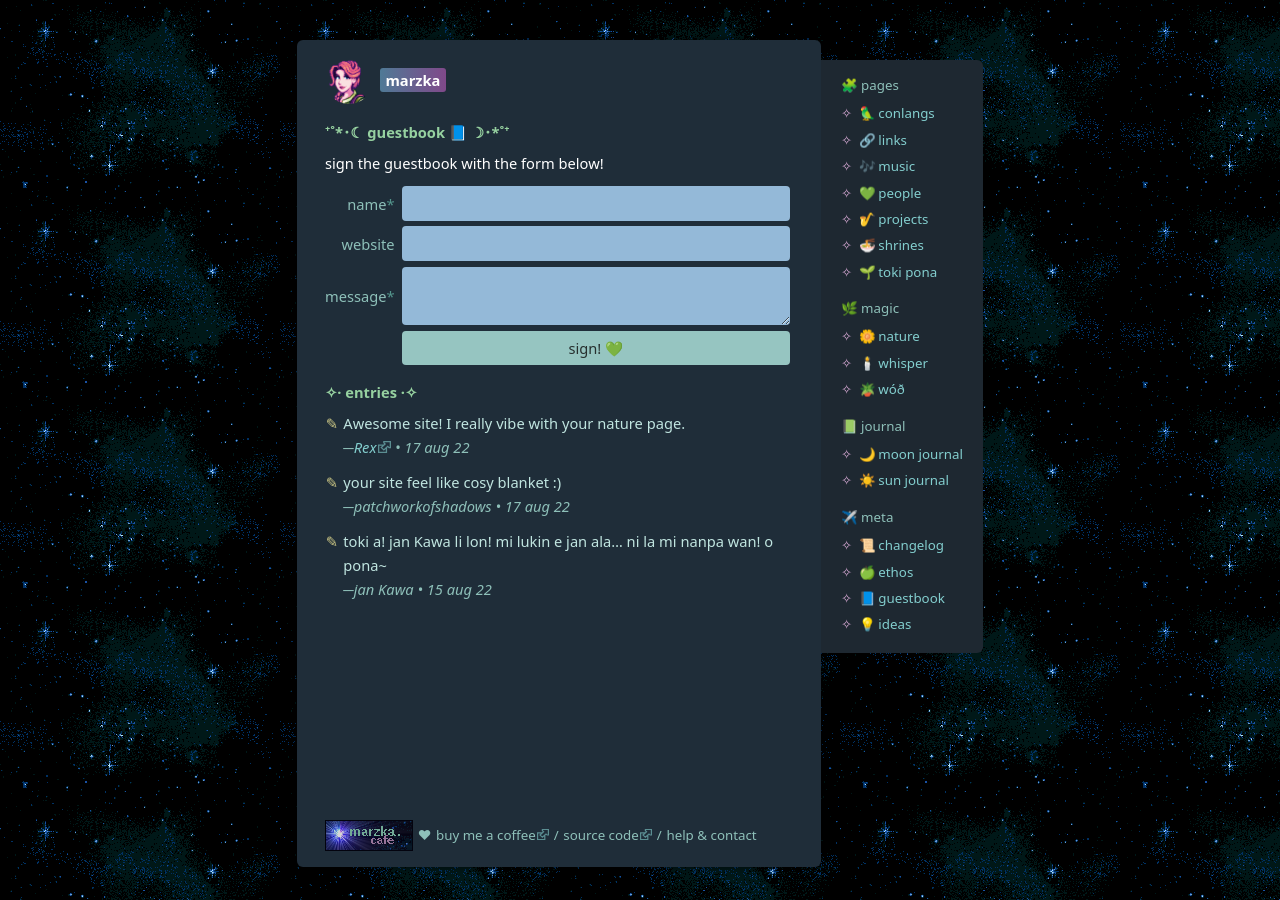
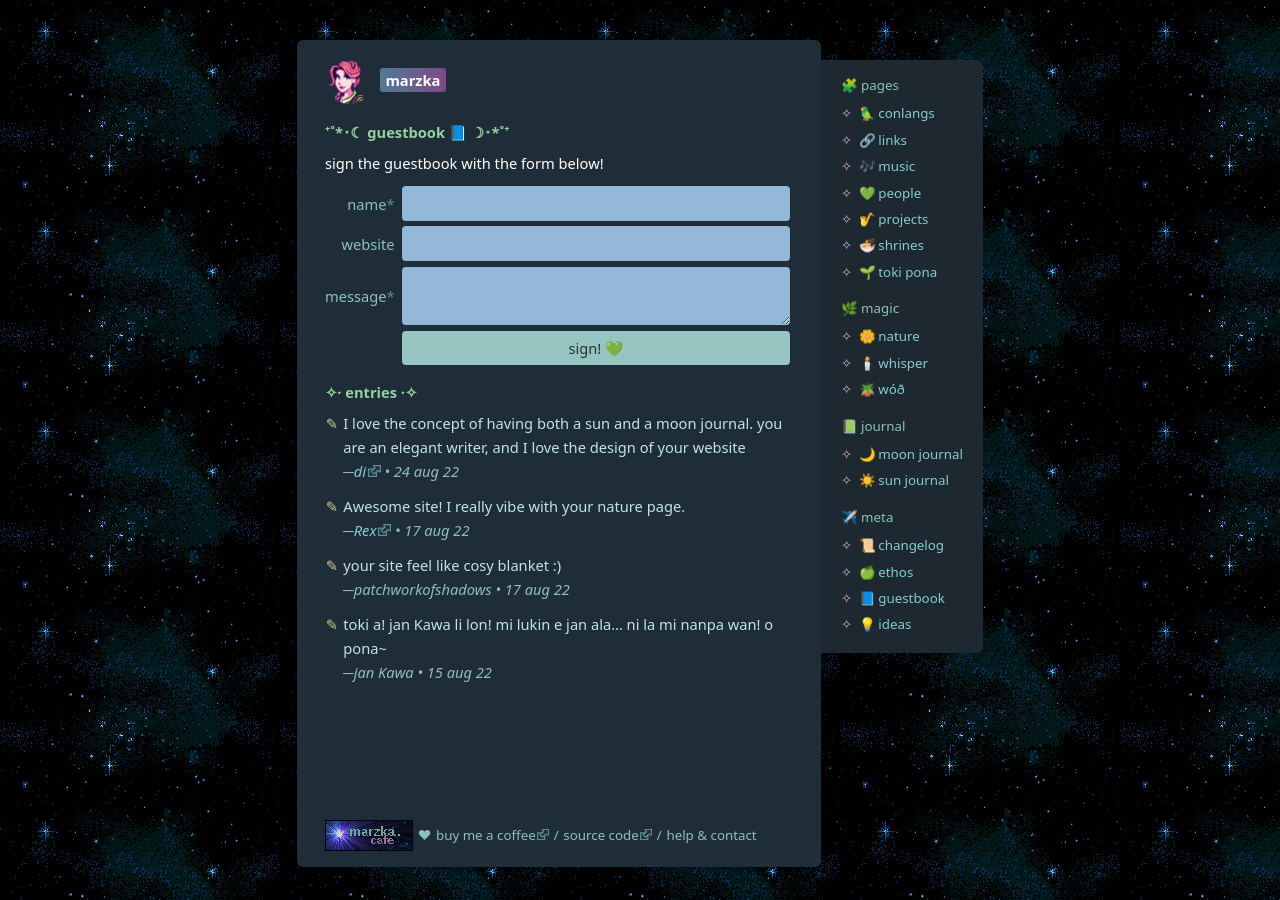
Before and after one commit to m5ka/maria.town, a Jekyll site: the page built from _pages/guestbook.md, in a window 1280 px wide. Built offline with Jekyll 4.4.1, drawn with Linux system fonts in a browser that asks for light colours; Markdown is read by kramdown in place of the engine named in the settings.

Commit message:
📘 update guestbook

```diff
--- a/_pages/guestbook.md
+++ b/_pages/guestbook.md
@@ -21,6 +21,9 @@ sign the guestbook with the form below!
 </div>
 
 ## entries
+> I love the concept of having both a sun and a moon journal. you are an elegant writer, and I love the design of your website<br>
+> <span class="subtle">_─[di](https://delovely.neocities.org/) • 24 aug 22_</span>
+
 > Awesome site! I really vibe with your nature page.<br>
 > <span class="subtle">_─[Rex](https://the64thsanctum.net/) • 17 aug 22_</span>
 
```
